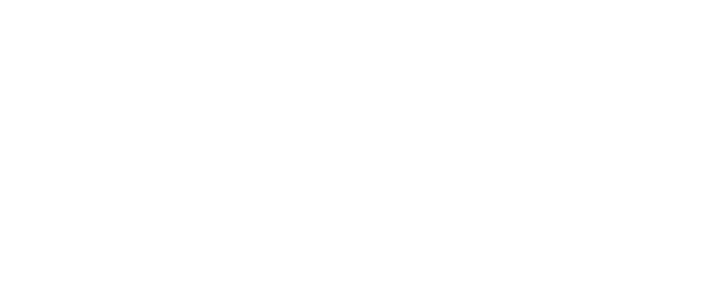
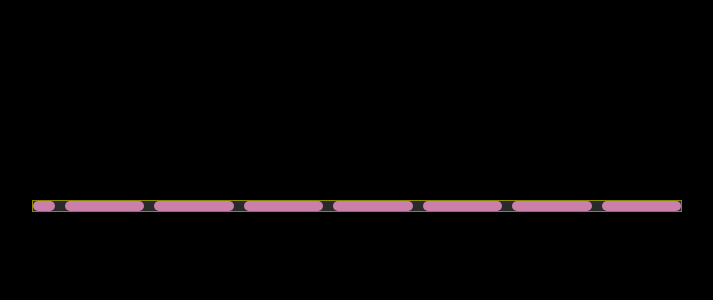
Before and after one commit to kaoutar-12/portflio, a Next.js app: page / in a window 1280 px wide. Shown: the top 300 px of the page, without its empty margins (168-881 px from the left). Built offline with nearby package versions, Linux system fonts and the light colour scheme.

Commit message:
starting my portflio

```diff
--- a/app/globals.css
+++ b/app/globals.css
@@ -0,0 +1,15 @@
+:root {
+  --backgound: #000;
+  --darkpurple: #6a097d;
+  --purple: #c060a1;
+  --beige: #f1d4d4;
+  --pink: #cb80ab;
+  --unit:10px;
+}
+
+body {
+  background: var(--backgound);
+  margin: 0;
+  padding-top: 200px;
+  padding-left: 200px;
+}
--- a/app/page.tsx
+++ b/app/page.tsx
@@ -1,10 +1,10 @@
 import Image from "next/image";
-import styles from "./page.module.css";
+import Animation from "@/components/Animation";
 
 export default function Home() {
   return (
     <div>
-
+      <Animation />
     </div>
   );
 }
--- /dev/null
+++ b/components/Animation.tsx
@@ -0,0 +1,21 @@
+import React from "react";
+import "@/styles/animation.css";
+
+const animation = () => {
+  return (
+    <div className="container">
+      <div className="row">
+        <div className="cell size-5"></div>
+        <div className="cell size-18"></div>
+        <div className="cell size-18"></div>
+        <div className="cell size-18"></div>
+        <div className="cell size-18"></div>
+        <div className="cell size-18"></div>
+        <div className="cell size-18"></div>
+        <div className="cell size-18"></div>
+      </div>
+    </div>
+  );
+};
+
+export default animation;
--- /dev/null
+++ b/styles/animation.css
@@ -0,0 +1,44 @@
+.container{
+    width:650px;
+    background: #2b2a2a;
+    display: flex;
+    flex-direction: column;
+    /* border: 1px solid #898900; */
+    gap: 10px;
+    overflow:visible;
+
+
+}
+
+.row{
+    display: flex;
+    flex-direction: row;
+    justify-content: center;
+    gap: 10px;
+    height: var(--unit);
+    border: 1px solid #898900;
+}
+.cell{
+    height: 100%;
+    width: calc(var(--size, 2) * var(--unit));
+    background: var(--pink);
+    border-radius: 1000px;
+}
+
+.cell.size-2{--size: 2;}
+.cell.size-3{--size: 3;}
+.cell.size-4{--size: 4;}
+.cell.size-5{--size: 5;}
+.cell.size-6{--size: 6;}
+.cell.size-7{--size: 7;}
+.cell.size-8{--size: 8;}
+.cell.size-9{--size: 9;}
+.cell.size-10{--size: 10;}
+.cell.size-11{--size: 11;}
+.cell.size-12{--size: 12;}
+.cell.size-13{--size: 13;}
+.cell.size-14{--size: 14;}
+.cell.size-15{--size: 15;}
+.cell.size-16{--size: 16;}
+.cell.size-17{--size: 17;}
+.cell.size-18{--size: 18;}
```
